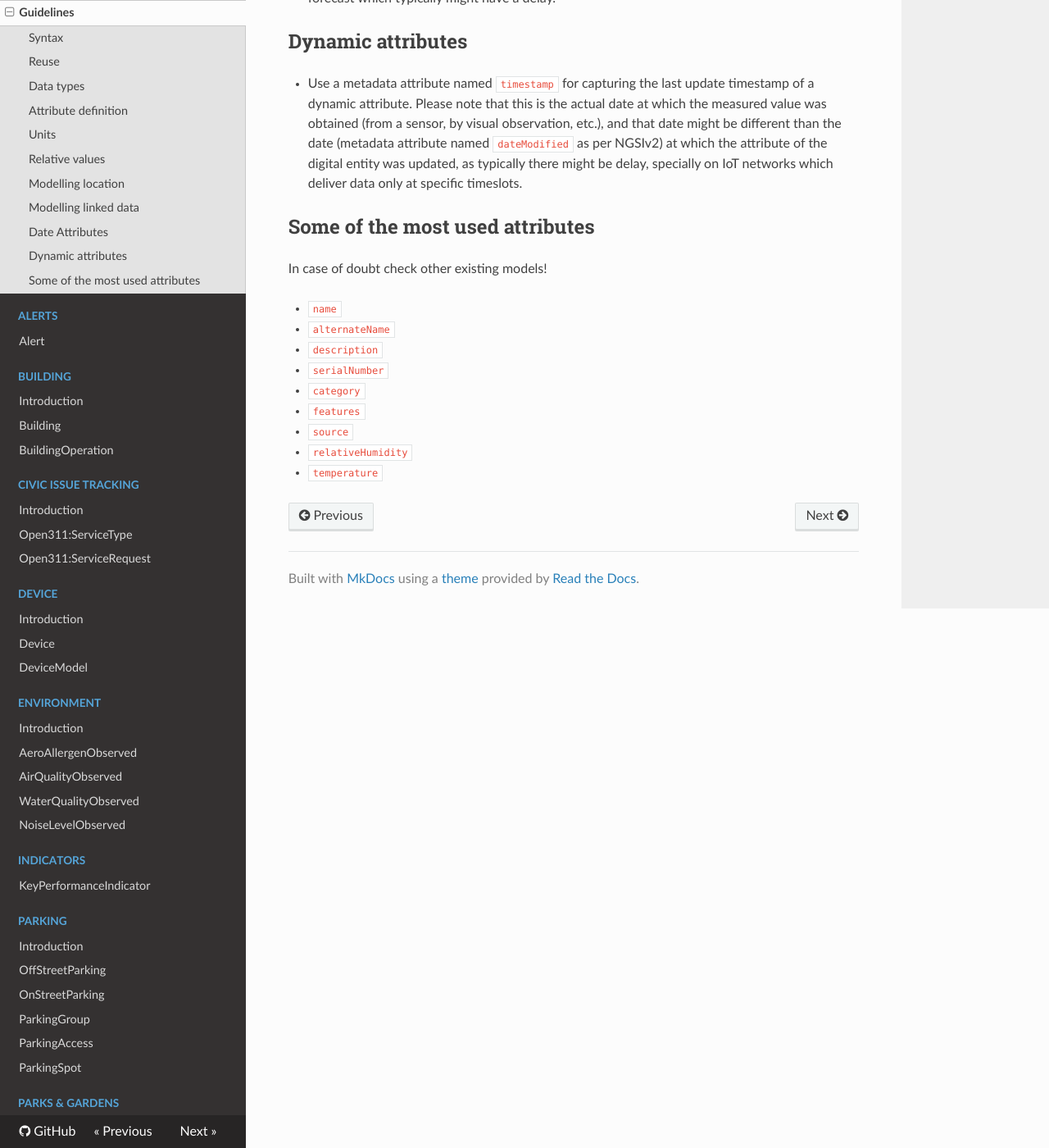
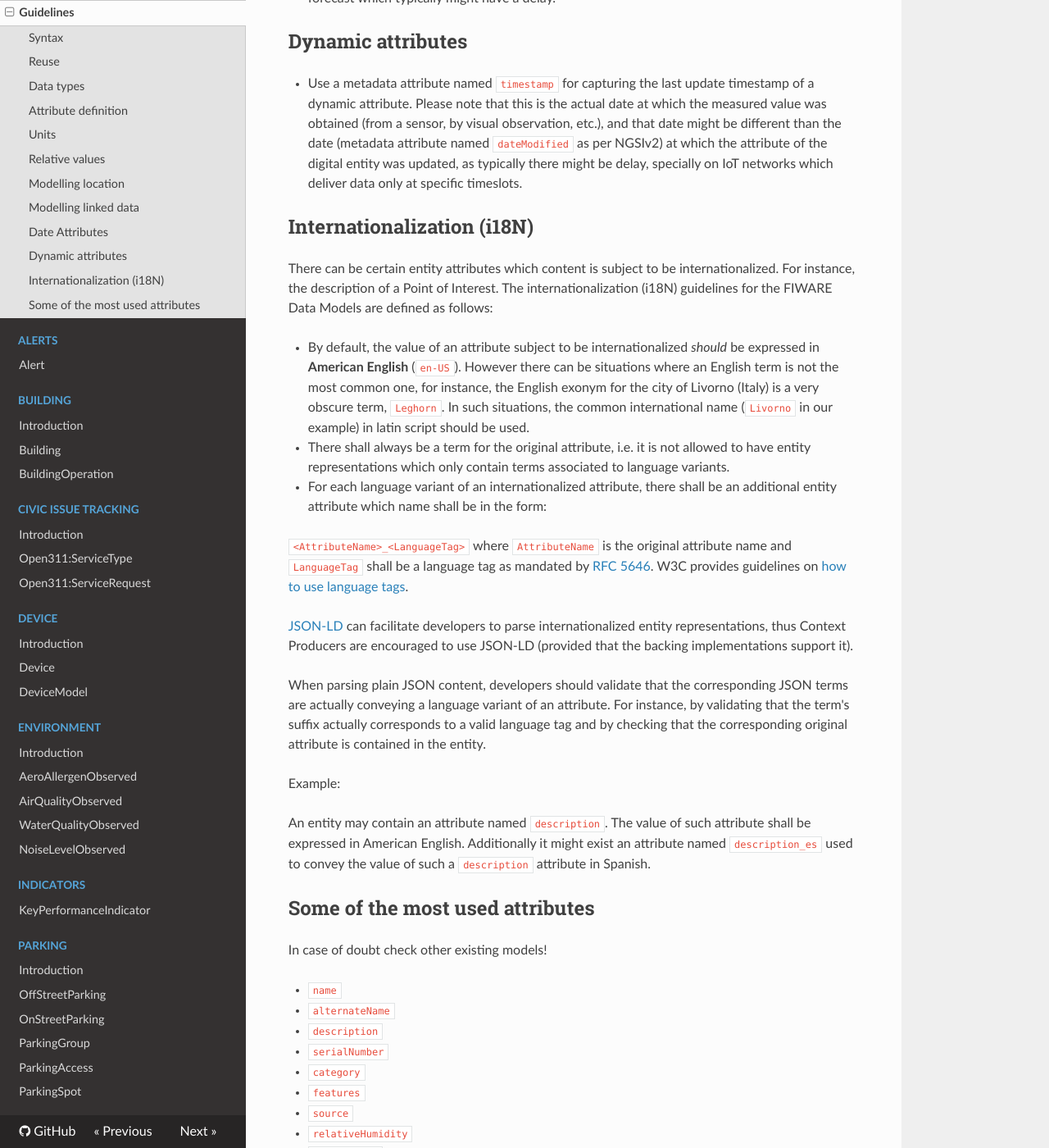
Before and after one commit to stbnrivas/dataModels, an MkDocs documentation site: the page built from specs/guidelines.md, in a window 1280 px wide and 1400 px high, scrolled down 2251 px. Shown: the whole window at 82% size. Built offline with MkDocs 1.6.1, drawn with Linux system fonts in a browser that asks for light colours; nearby versions of some CDN libraries; comment, search, counter and statistics services are not loaded; old or Windows-style settings are respelled for this version of MkDocs.

Commit message:
Add i18N guidelines (#267)

```diff
--- a/specs/guidelines.md
+++ b/specs/guidelines.md
@@ -86,6 +86,37 @@ date might be different than the date (metadata attribute named `dateModified` a
 of the digital entity was updated, as typically there might be delay,
 specially on IoT networks which deliver data only at specific timeslots.
 
+## Internationalization (i18N)
+
+There can be certain entity attributes which content is subject to be internationalized. For instance, the description of a Point of Interest.
+The internationalization (i18N) guidelines for the FIWARE Data Models are defined as follows:
+
++ By default, the value of an attribute subject to be internationalized *should* be expressed in **American English** (`en-US`).
+However there can be situations where an English term is not the most common one, for instance, the English
+exonym for the city of Livorno (Italy) is a very obscure term, `Leghorn`.
+In such situations, the common international name (`Livorno` in our example) in latin script should be used.
+
++ There shall always be a term for the original attribute, i.e.
+it is not allowed to have entity representations which only contain terms associated to language variants.
++ For each language variant of an internationalized attribute, there shall be an additional
+entity attribute which name shall be in the form:
+
+`<AttributeName>_<LanguageTag>`  where `AttributeName` is the original attribute name and `LanguageTag` shall be a language tag
+as mandated by [RFC 5646](https://www.rfc-editor.org/rfc/rfc5646.txt).
+W3C provides guidelines on [how to use language tags](https://www.w3.org/International/articles/language-tags/).
+
+[JSON-LD](https://www.w3.org/TR/json-ld/#string-internationalization) can facilitate developers to parse internationalized entity representations, thus
+Context Producers are encouraged to use JSON-LD (provided that the backing implementations support it).
+
+When parsing plain JSON content, developers should validate that the corresponding JSON terms are actually conveying a language variant of an attribute. For instance,
+by validating that the term's suffix actually corresponds to a valid language tag and by checking that the corresponding original attribute is contained in the entity.
+
+Example:
+
+An entity may contain an attribute named `description`. The value of such attribute shall be expressed in American English.
+Additionally it might exist an attribute named `description_es` used to convey the value of such a `description` attribute in Spanish.
+
+
 ## Some of the most used attributes
 
 In case of doubt check other existing models!
```
